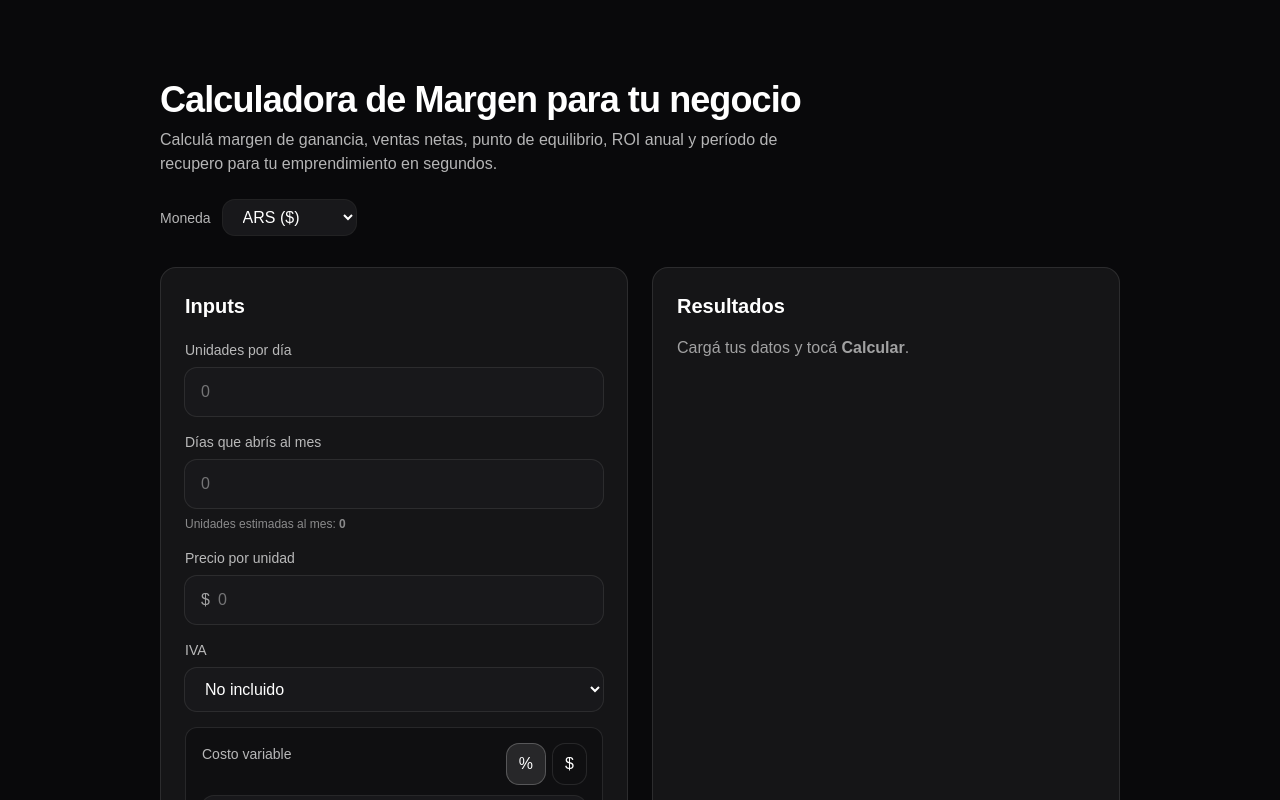
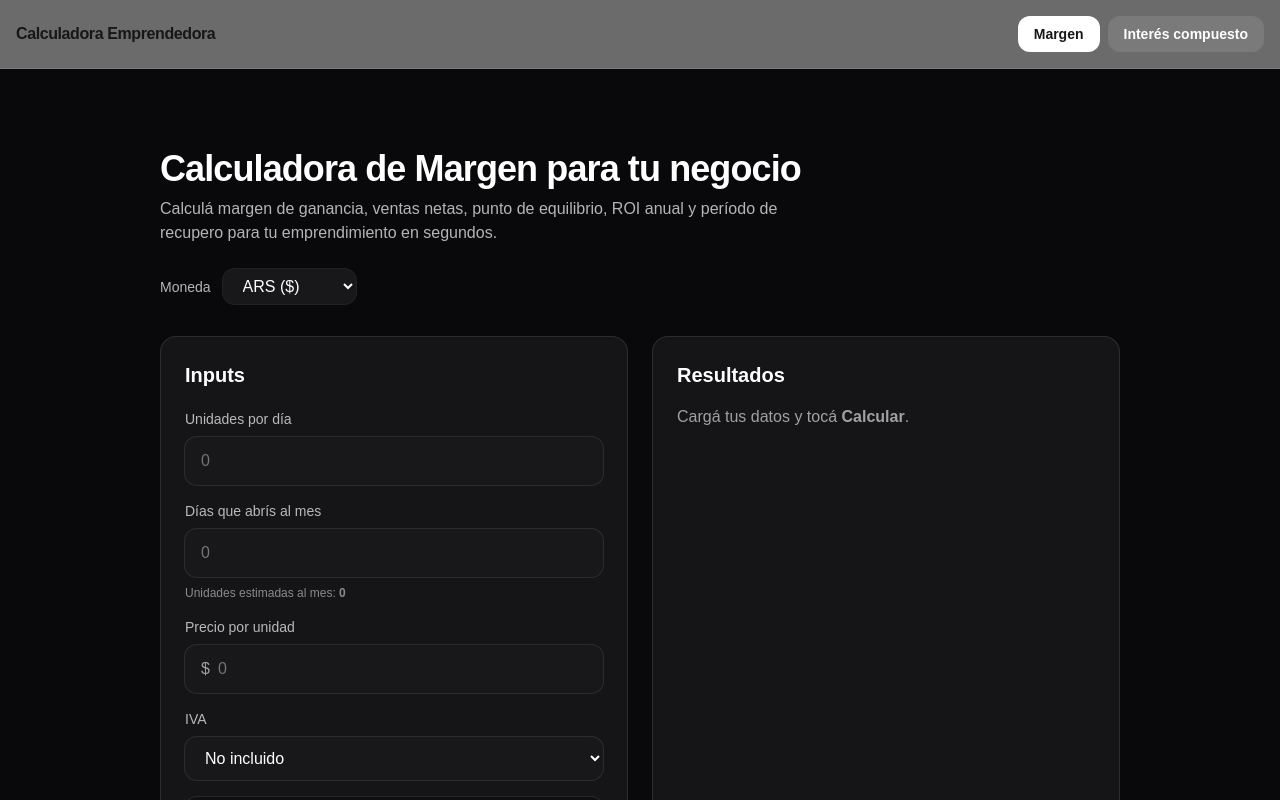
Before and after one commit to panchorenzella-dot/Calculadora-De-Emprendimiento, a Next.js app: page / in a window 1280 px wide. Shown: the top 800 px of the page. Built offline with nearby package versions, Linux system fonts and the light colour scheme.

Commit message:
restore navbar and footer in layout

```diff
--- a/app/layout.tsx
+++ b/app/layout.tsx
@@ -1,6 +1,8 @@
 import type { Metadata } from "next";
 import { Geist, Geist_Mono } from "next/font/google";
 import "./globals.css";
+import Navbar from "@/components/NavBar";
+import Footer from "@/components/Footer";
 
 const geistSans = Geist({
   variable: "--font-geist-sans",
@@ -48,9 +50,13 @@ export default function RootLayout({
   return (
     <html lang="es">
       <body
-        className={`${geistSans.variable} ${geistMono.variable} antialiased`}
+        className={`${geistSans.variable} ${geistMono.variable} antialiased bg-zinc-950 text-white`}
       >
-        {children}
+        <div className="min-h-screen flex flex-col">
+          <Navbar />
+          <div className="flex-1">{children}</div>
+          <Footer />
+        </div>
       </body>
     </html>
   );
```
